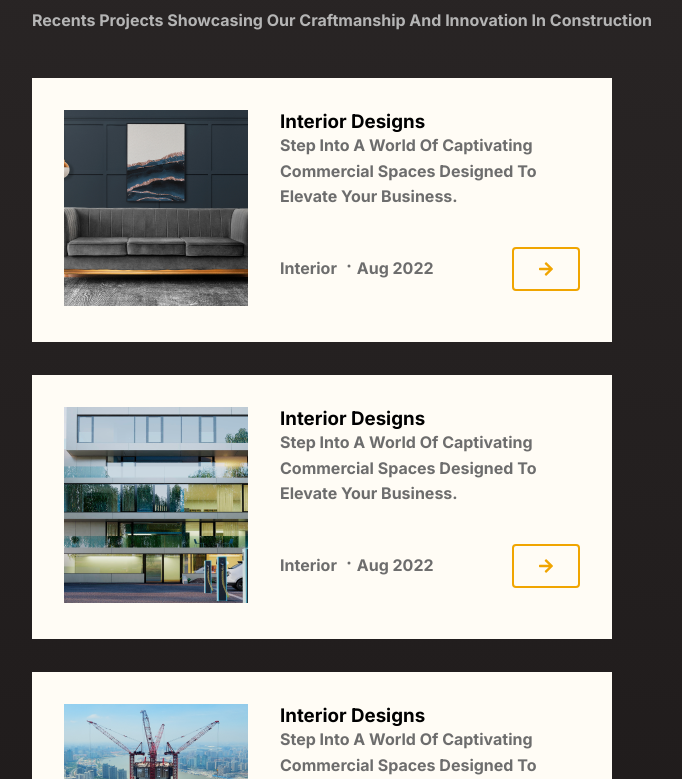
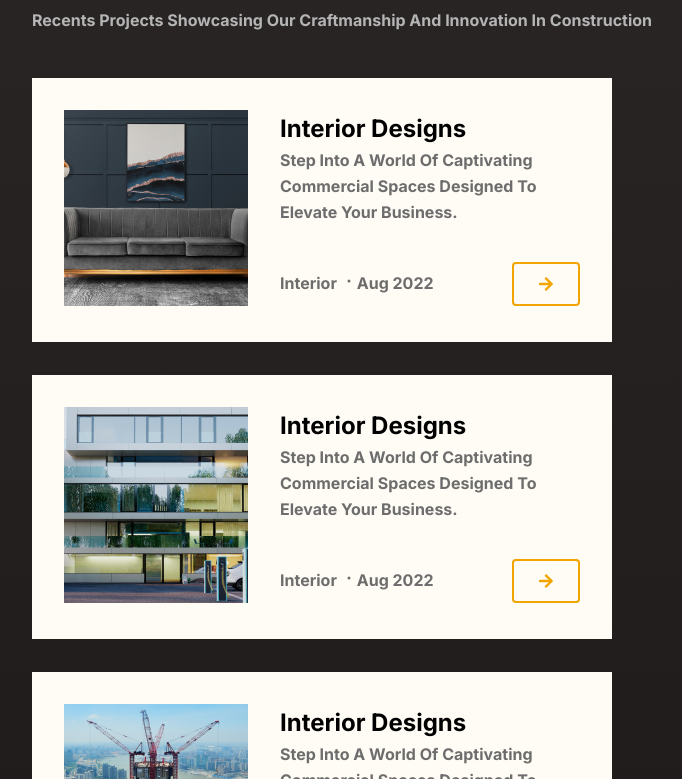
Before and after one commit to zaku86/urban-rise-app, a React (Create React App) app: page / in a window 1280 px wide. Shown: the part 2841-3620 px from the top of the page, without its empty margins (88-770 px from the left). Built offline with nearby package versions, Linux system fonts and the light colour scheme.

Commit message:
fixed error,removed / from global.css

```diff
--- a/package.json
+++ b/package.json
@@ -36,5 +36,8 @@
       "last 1 firefox version",
       "last 1 safari version"
     ]
+  },
+  "devDependencies": {
+    "@babel/plugin-proposal-private-property-in-object": "^7.21.11"
   }
 }
--- a/src/global.css
+++ b/src/global.css
@@ -234,7 +234,7 @@
   gap: 37px;
 }
 
-*/ .card-text-div > h3 {
+.card-text-div > h3 {
   font-size: 24px;
   font-weight: bold;
   line-height: 160%;
```
Also changed, not shown: 1 other file (tests, documents, lock files or other folders).
